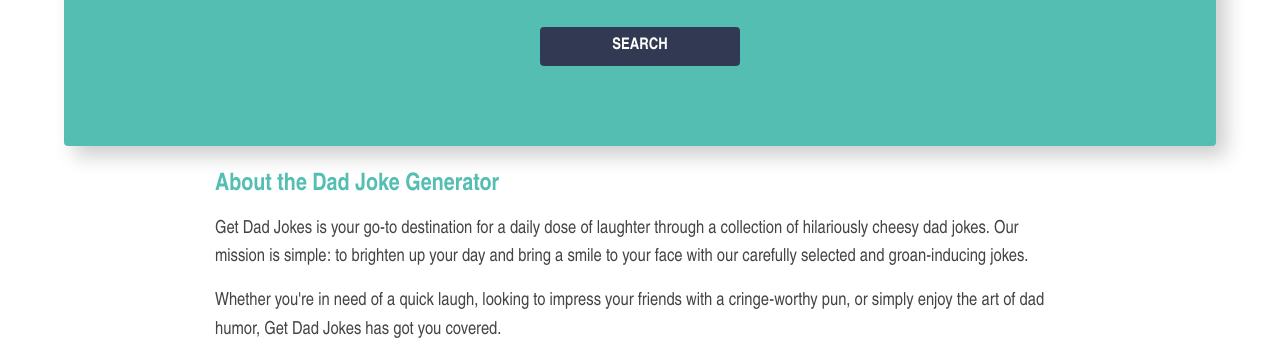
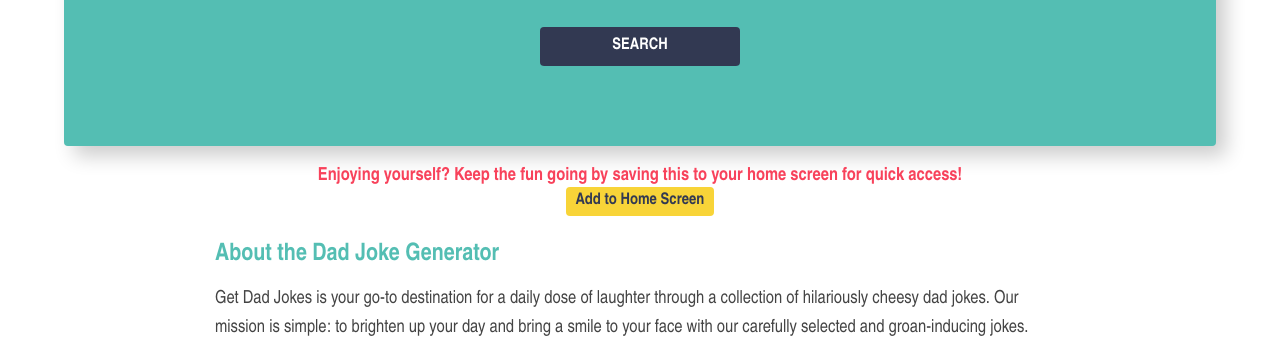
Before and after one commit to nicoleorbe/dad_joke, a plain HTML site: page index.html in a window 1280 px wide. Shown: the part 444-799 px from the top of the page. Drawn offline with nearby package versions, Linux system fonts and the light colour scheme; no server answers.

Commit message:
add "save to home screen" button

```diff
--- a/index.html
+++ b/index.html
@@ -79,6 +79,7 @@
       sizes="16x16"
       href="images/favicon-16x16.png"
     />
+
     <link rel="manifest" href="/site.webmanifest" />
     <link rel="mask-icon" href="/safari-pinned-tab.svg" color="#5bbad5" />
     <meta name="msapplication-TileColor" content="#da532c" />
@@ -151,7 +152,15 @@
               <div id="search-results"></div>
             </div>
           </div>
-
+          <div class="share">
+            <h2>
+              Enjoying yourself? Keep the fun going by saving this to your home
+              screen for quick access!
+            </h2>
+            <button class="save-button" onclick="addToHomeScreen()">
+              Add to Home Screen
+            </button>
+          </div>
           <div class="bottomad">
             <!-- This is where your 320x50 bottom ad code from Adsense goes -->
           </div>
@@ -363,6 +372,50 @@
 
       window.onload = getRandomJoke;
 
+      function addToHomeScreen() {
+        if (
+          window.navigator.standalone === true ||
+          window.matchMedia("(display-mode: standalone)").matches
+        ) {
+          // Already installed or running in standalone mode
+          return;
+        }
+
+        var deferredPrompt;
+        var addBtn = document.querySelector(".add-to-home-screen");
+
+        window.addEventListener("beforeinstallprompt", function (e) {
+          // Prevent the default prompt
+          e.preventDefault();
+
+          // Store the event for later use
+          deferredPrompt = e;
+
+          // Show the button
+          addBtn.style.display = "block";
+        });
+
+        addBtn.addEventListener("click", function () {
+          // Hide the button
+          addBtn.style.display = "none";
+
+          // Show the prompt
+          deferredPrompt.prompt();
+
+          // Wait for the user to respond
+          deferredPrompt.userChoice.then(function (choiceResult) {
+            if (choiceResult.outcome === "accepted") {
+              console.log("User accepted the A2HS prompt");
+            } else {
+              console.log("User dismissed the A2HS prompt");
+            }
+
+            // Clear the prompt variable
+            deferredPrompt = null;
+          });
+        });
+      }
+
       function searchJoke() {
         var searchTerm = document.getElementById("search-term").value;
 
--- a/source/styles.css
+++ b/source/styles.css
@@ -177,7 +177,8 @@ ul li a {
   background-color: var(--blue);
 }
 
-#twitter-share-button {
+#twitter-share-button,
+.save-button {
   border: none;
   padding: 5px 10px;
   border-radius: 4px;
@@ -186,8 +187,22 @@ ul li a {
   font-weight: bold;
 }
 
-#twitter-share-button:hover {
+#twitter-share-button:hover,
+.save-button:hover {
   background-color: var(--red);
+}
+
+.share {
+  text-align: center;
+  padding: 0 20px;
+  max-width: 940px;
+  margin: 20px auto 0 auto;
+  width: 100%;
+}
+
+.share h2 {
+  font-size: 18px;
+  color: var(--red);
 }
 
 .footer {
```
Also changed, not shown: site.webmanifest.
